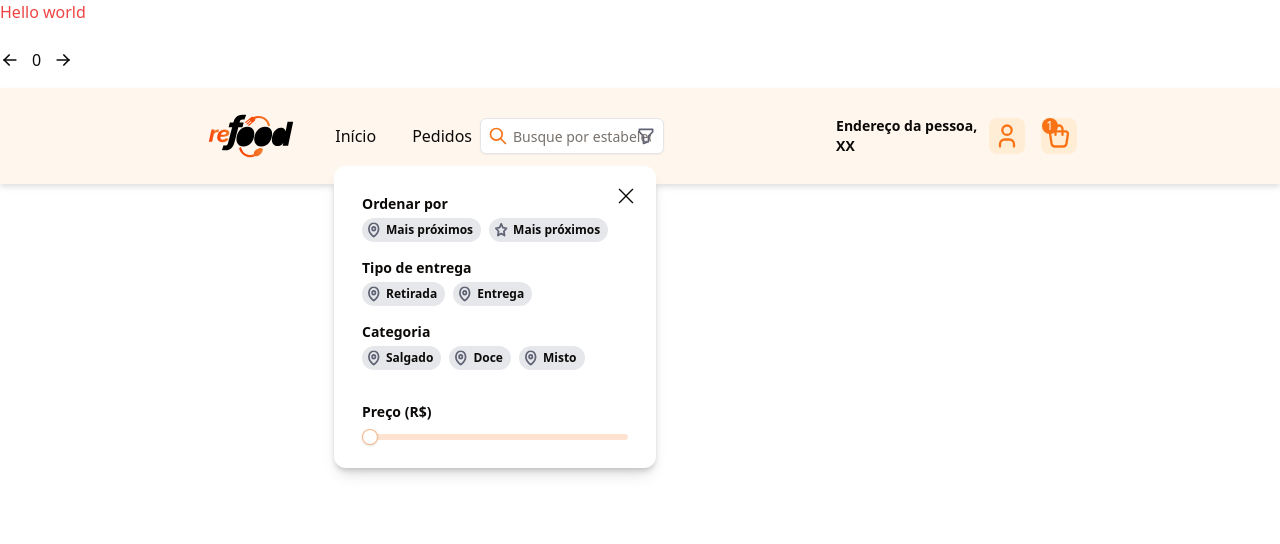
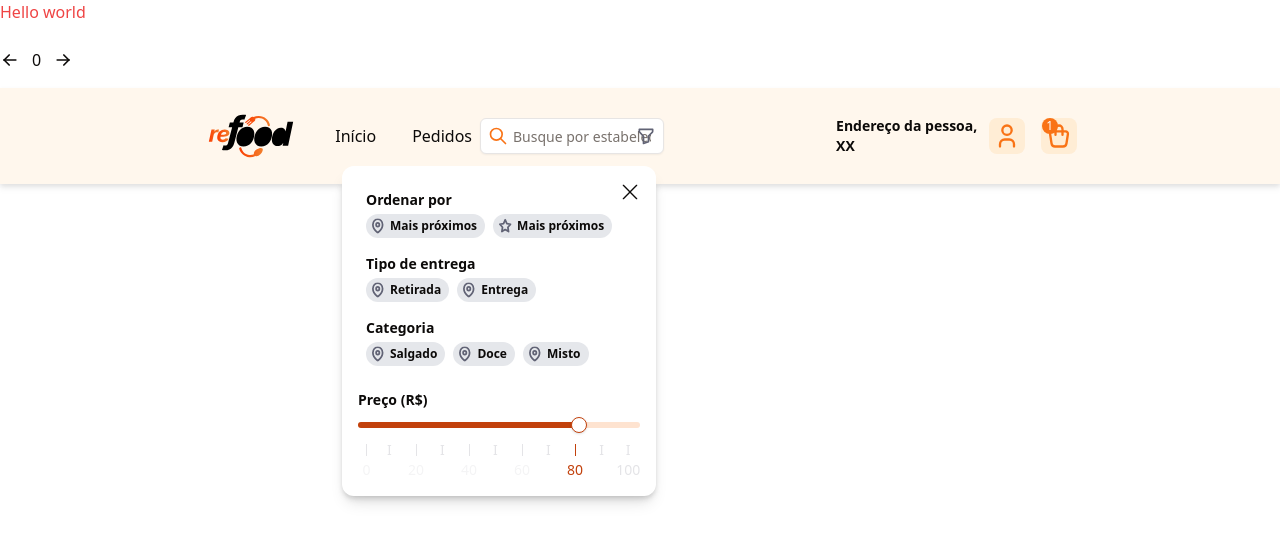
Before and after one commit to IReFoodI/Front-end, a React (Vite) app: page / in a window 1280 px wide. Both pictures are taken after a click on the button 646 px from the left and 136 px from the top of the page. Shown: the top 544 px of the page. Built offline with nearby package versions, Linux system fonts and the light colour scheme.

Commit message:
feat: add Slider Metric from filter

```diff
--- a/src/ui/components/header/Header.jsx
+++ b/src/ui/components/header/Header.jsx
@@ -83,7 +83,6 @@ function Header() {
             <Popover className="relative" placement="center">
               <PopoverTrigger
                 className="absolute right-0 mr-2 text-[#616375]"
-                r
               >
                 <IconFilter size={20} />
               </PopoverTrigger>
--- a/src/ui/components/header/components/FilterItemContainer.jsx
+++ b/src/ui/components/header/components/FilterItemContainer.jsx
@@ -1,6 +1,6 @@
 import { useState } from "react"
 
-const FilterItemContainer = ({ title, items }) => {
+function FilterItemContainer({ title, items }) {
   const [activeItem, setActiveItem] = useState(null)
 
   function handleClick(index) {
--- a/src/ui/components/header/components/RestaurantFilter.jsx
+++ b/src/ui/components/header/components/RestaurantFilter.jsx
@@ -1,13 +1,19 @@
 import { Cross1Icon } from "@radix-ui/react-icons"
 import { PopoverClose, PopoverContent } from "@radix-ui/react-popover"
+import { useState } from "react"
 
 import MapPin from "@/ui/assets/MapPin"
 import StarIcon from "@/ui/assets/StarIcon"
 import { Slider } from "@/ui/components/ui/slider"
 
 import FilterItemContainer from "./FilterItemContainer"
+import SliderMetric from "./SliderMetric"
 
-const RestaurantFilter = () => {
+function RestaurantFilter() {
+  const [sliderValue, setSlidervalue] = useState([80]);
+  console.log(sliderValue);
+
+
   const ordinateBy = [
     { buttonTitle: "Mais próximos", imageSource: MapPin },
     {
@@ -29,11 +35,11 @@ const RestaurantFilter = () => {
 
   return (
     <PopoverContent
-      className="rounded-xl bg-white p-3 shadow-lg"
+      className="rounded-xl bg-white shadow-lg p-4"
       sideOffset={20}
       align="end"
     >
-      <div className="flex p-2">
+      <div className="flex">
         <div>
           <FilterItemContainer title={`Ordenar por`} items={ordinateBy} />
           <FilterItemContainer
@@ -43,14 +49,15 @@ const RestaurantFilter = () => {
           <FilterItemContainer title={`Categoria`} items={categories} />
         </div>
 
-        <PopoverClose className="flex">
+        <PopoverClose className="flex justify-center">
           <Cross1Icon className="text-lilac-800 size-5" />
         </PopoverClose>
       </div>
 
-      <div className="flex flex-col gap-3 p-4">
+      <div className="flex flex-col gap-3 mt-4">
         <h2 className="text-sm font-semibold">Preço (R$)</h2>
-        <Slider />
+        <Slider defaultValue={sliderValue} max={100} step={1} onValueChange={(currentSliderValue) => setSlidervalue(currentSliderValue)}/>
+        <SliderMetric initialValue={0} currentValue={sliderValue} finalValue={100} step={20} />
       </div>
     </PopoverContent>
   )
--- /dev/null
+++ b/src/ui/components/header/components/SliderMetric.jsx
@@ -0,0 +1,28 @@
+function SliderMetric({ initialValue, currentValue, finalValue, step }) {
+    const values = [initialValue, initialValue+step, initialValue+step*2, initialValue+step*3, initialValue+step*4]
+
+    return(
+        <div className="flex justify-between text-sm">
+            {values.map((value) => (
+                <div className="flex">
+                    <div className={`flex flex-col justify-center items-center ${currentValue == value ? `text-orange-700` : `text-zinc-200`} mx-1`}>
+                        <span className={`h-full m-1 border-l ${currentValue == value ? `border-orange-700` : `border-zinc-200`}`}></span>
+                        <div className={currentValue == value ? `text-orange-700` : `text-zinc-100`}>
+                            {value}
+                        </div>
+                    </div>
+                    <span className={`h-full mx-3  ${currentValue == value + 10 ? `text-orange-700` : `text-zinc-200`} `}>I</span>
+                </div>
+            ))}
+
+            <div className={`flex flex-col justify-center items-center ${currentValue == finalValue ? `text-orange-700` : `text-zinc-200`}`}>
+                <span>I</span>
+                <div className={currentValue == finalValue ? `text-orange-700` : `text-zinc-200`}>
+                    {finalValue}
+                </div>
+            </div>
+        </div>
+    )
+}
+
+export default SliderMetric
--- a/src/ui/components/ui/slider.jsx
+++ b/src/ui/components/ui/slider.jsx
@@ -13,9 +13,9 @@ const Slider = React.forwardRef(({ className, ...props }, ref) => (
     {...props}
   >
     <SliderPrimitive.Track className="bg-primary/20 relative h-1.5 w-full grow overflow-hidden rounded-full">
-      <SliderPrimitive.Range className="bg-primary absolute h-full" />
+      <SliderPrimitive.Range className="bg-orange-700 absolute h-full" />
     </SliderPrimitive.Track>
-    <SliderPrimitive.Thumb className="border-primary/50 bg-background focus-visible:ring-ring block h-4 w-4 rounded-full border shadow transition-colors focus-visible:outline-none focus-visible:ring-1 disabled:pointer-events-none disabled:opacity-50" />
+    <SliderPrimitive.Thumb className="border-orange-700 bg-background focus-visible:ring-ring block h-4 w-4 rounded-full border shadow transition-colors focus-visible:outline-none focus-visible:ring-1 disabled:pointer-events-none disabled:opacity-50" />
   </SliderPrimitive.Root>
 ))
 Slider.displayName = SliderPrimitive.Root.displayName
```
